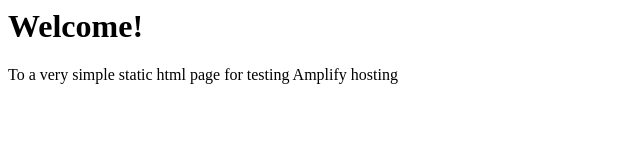
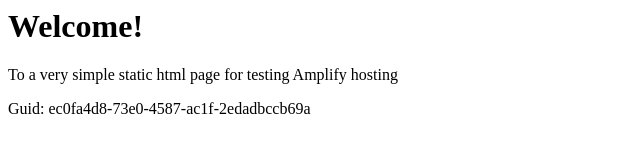
Before and after one commit to aws-aemilia-pdx/Github-PR-Commit-Integration-Test-DoNotTouch-Gith-OKSLNVO2-v1-gamma-us-west-2, a website: page src/index.html in a window 1280 px wide. Shown: the whole page, without its empty margins (0-640 px from the left). Drawn offline with Linux system fonts and the light colour scheme.

Commit message:
commit from integ tests

```diff
--- a/src/index.html
+++ b/src/index.html
@@ -1,3 +1,5 @@
+
+
 <html lang="en">
 
 <head>
@@ -10,6 +12,6 @@
 <body>
     <h1>Welcome!</h1>
     <p>To a very simple static html page for testing Amplify hosting</p>
-</body>
+    <p>Guid: ec0fa4d8-73e0-4587-ac1f-2edadbccb69a</p></body>
 
 </html>
```
